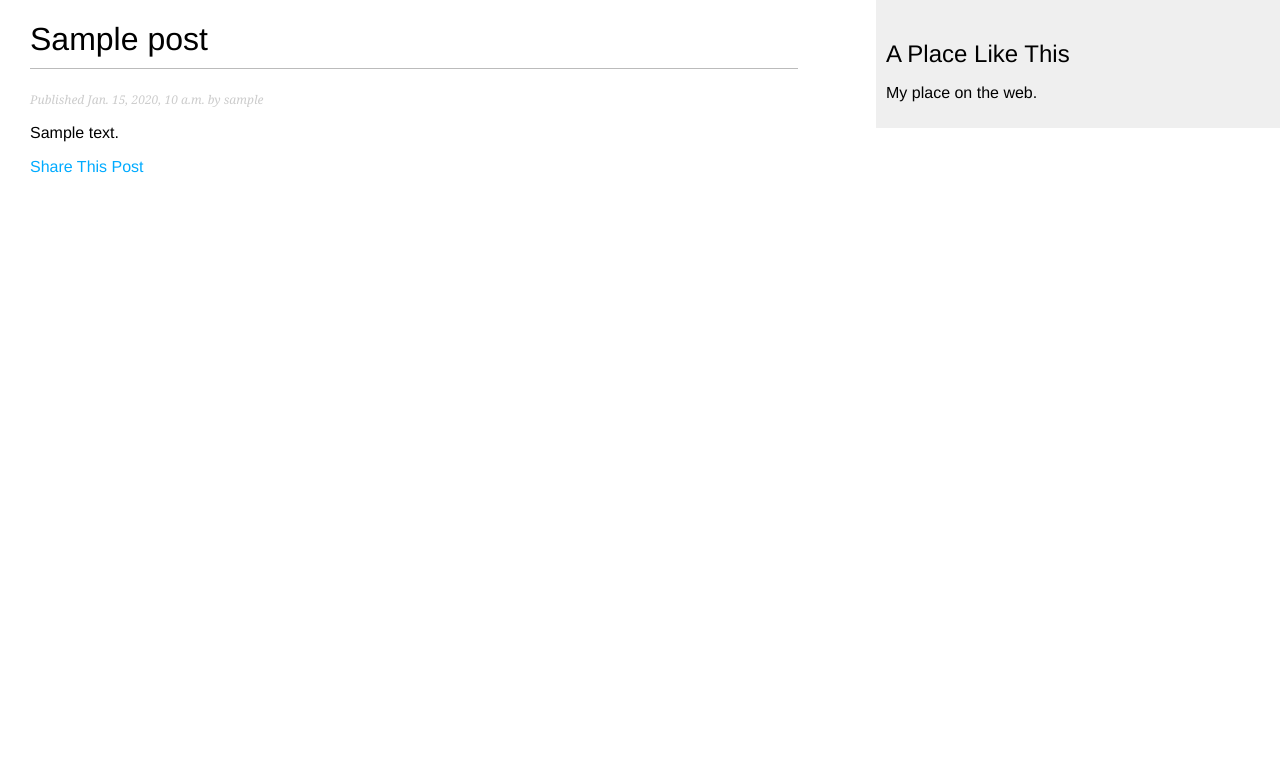
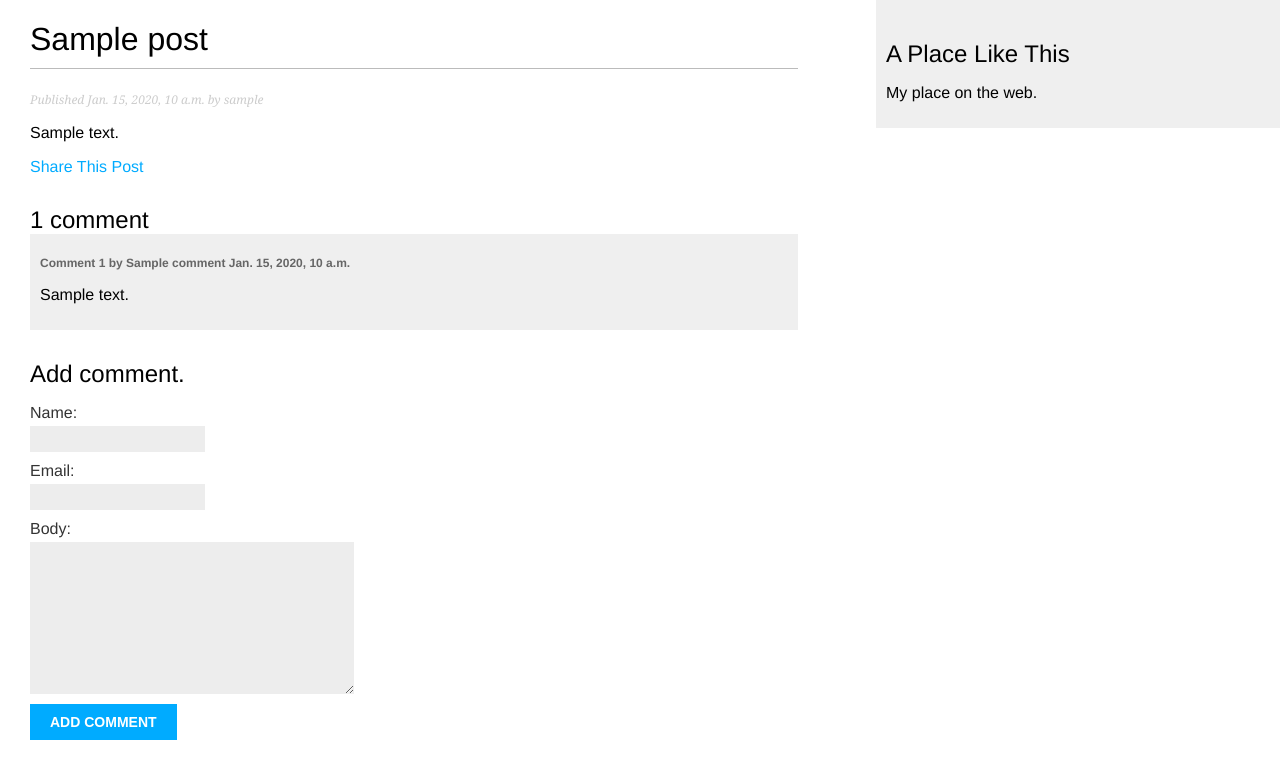
Before and after one commit to eskatonic/aplacelikthis, a Django app: a page that uses aplacelikethis/templates/aplacelikethis/post/details.html in a window 1280 px wide. Shown: the top 779 px of the page. Run offline with Django 3.2, Linux system fonts and the light colour scheme; tables that the repository leaves empty hold one stand-in row (values such as "Sample post").

Commit message:
Added Comment model/function

```diff
--- a/aplacelikethis/forms.py
+++ b/aplacelikethis/forms.py
@@ -1,4 +1,6 @@
 from django import forms
+from django.forms import fields
+from .models import Comment
 
 class EmailPostForm(forms.Form):
     name = forms.CharField(max_length=25)
@@ -6,3 +8,8 @@ class EmailPostForm(forms.Form):
     to = forms.EmailField()
     # widget overrides the default HTML (input) element:
     comments = forms.CharField(required=False, widget=forms.Textarea)
+
+class CommentForm(forms.ModelForm):
+    class Meta:
+        model = Comment
+        fields = ('name', 'email', 'body')
--- a/aplacelikethis/models.py
+++ b/aplacelikethis/models.py
@@ -53,3 +53,18 @@ class Post(models.Model):
                              self.publish.month,
                              self.publish.day,
                              self.slug])
+
+class Comment(models.Model):
+    post = models.ForeignKey(Post, on_delete=models.CASCADE, related_name='comments')
+    name = models.CharField(max_length=80)
+    email = models.EmailField()
+    body = models.TextField()
+    created = models.DateTimeField(auto_now_add=True)
+    updated = models.DateTimeField(auto_now=True)
+    active = models.BooleanField(default=True)
+
+    class Meta:
+        ordering = ('created',)
+
+    def __str__(self):
+        return f'Comment by {self.name} on {self.post}'
--- a/aplacelikethis/templates/aplacelikethis/post/details.html
+++ b/aplacelikethis/templates/aplacelikethis/post/details.html
@@ -11,4 +11,35 @@
 <p>
     <a href="{% url 'aplacelikethis:post_share' post.id %}">Share This Post</a>
 </p>
+
+{% with comments.count as total_comments %}
+<h2>
+    <!-- pluralize will make comment plural if there's more than one! -->
+    {{ total_comments }} comment{{ total_comments|pluralize }}
+</h2>
+{% endwith %}
+
+{% for comment in comments %}
+<div class="comment">
+    <p class="info">
+        Comment {{ forloop.counter }} by {{ comment.name }}
+        {{ comment.created }}
+    </p>
+    {{ comment.body|linebreaks }}
+</div>
+{% empty %}
+<p>There are currently no comments.</p>
+{% endfor %}
+
+{% if new_comment %}
+<h2>Comment added!</h2>
+{% else %}
+<h2>Add comment.</h2>
+<form method="post">
+    {{ comment_form.as_p }}
+    {% csrf_token %}
+    <p><input type="submit" value="Add Comment"></p>
+</form>
+{% endif %}
+
 {% endblock %}
--- a/aplacelikethis/views.py
+++ b/aplacelikethis/views.py
@@ -6,10 +6,10 @@ from django.core.paginator import Paginator, EmptyPage, PageNotAnInteger
 # Adding class-based views:
 from django.views.generic import ListView
 # Adding to allow email:
-from .forms import EmailPostForm
 from django.core.mail import send_mail
 
-from .models import Post
+from .forms import EmailPostForm, CommentForm
+from .models import Post, Comment
 
 class PostListView(ListView):
     queryset = Post.published.all()
@@ -40,9 +40,31 @@ def post_details(request, year, month, day, post):
                              publish__year=year,
                              publish__month=month,
                              publish__day=day)
+
+    # Retrieve all comments on this post:
+    comments = post.comments.filter(active=True)
+
+    new_comment = None
+
+    if request.method == 'POST':
+        comment_form = CommentForm(data=request.POST)
+        if comment_form.is_valid():
+            # Create comment object (save), but don't save to db yet (commit=False):
+            new_comment = comment_form.save(commit=False)
+            # Assign current post to comment:
+            new_comment.post = post
+            # Save new comment to db:
+            new_comment.save()
+    else:
+        # If it's not a POST (i.e., a GET), create a new comment_form:
+        comment_form = CommentForm()
+
     return render(request,
                   'aplacelikethis/post/details.html',
-                  {'post': post})
+                  {'post': post,
+                  'comments': comments,
+                  'new_comment': new_comment,
+                  'comment_form': comment_form})
 
 def post_share(request, post_id):
     post = get_object_or_404(Post, id=post_id, status='published')
```
Also changed, not shown: aplacelikethis/admin.py (+7 -1 lines), aplacelikethis/migrations/0002_comment.py (added).
